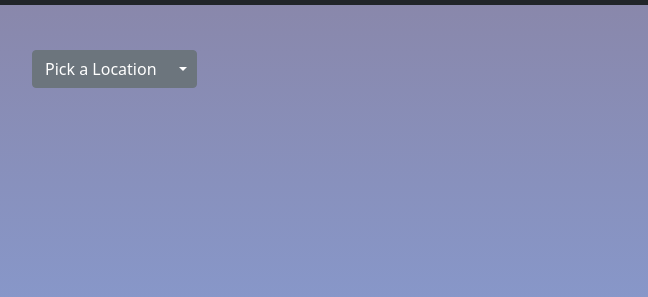
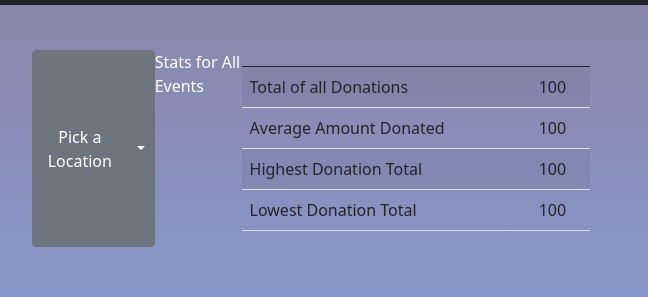
Before and after one commit to LaneTrain47/SuperDogEvents, a plain HTML site: page app.html in a window 1280 px wide. Shown: the part 66-363 px from the top of the page, 0-648 px from the left. Drawn offline with nearby package versions, Linux system fonts and the light colour scheme; files whose address does not match are found by name.

Commit message:
20210801_175600

```diff
--- a/app.html
+++ b/app.html
@@ -16,8 +16,7 @@
         crossorigin="anonymous" referrerpolicy="no-referrer" />
 </head>
 
-<body class="d-flex flex-column h-100 gradient color: text-white">
-
+<body onload="buildDropdown()" class="d-flex flex-column h-100 gradient color: text-white">
     <nav class="navbar navbar-expand-md navbar-dark fixed-top bg-dark">
         <div class="container-fluid">
             <img src="/img/AppIcon-small.png" alt="">
@@ -45,8 +44,6 @@
         </div>
     </nav>
     <main class="flex-shrink-0">
-
-
         <div class="container-fluid mt-5">
             <div class="logoContainer">
                 <div class="row mt-5">
@@ -54,25 +51,36 @@
                         <div class="btn-group">
                             <button type="button" class="btn btn-secondary">Pick a Location</button>
                             <button type="button" class="btn btn-secondary dropdown-toggle dropdown-toggle-split"
-                                data-toggle="dropdown" aria-haspopup="true" aria-expanded="false">
+                                data-bs-toggle="dropdown" aria-haspopup="true" aria-expanded="false">
                                 <span class="sr-only">Toggle Dropdown</span>
                             </button>
                             <div id="eventDropdown" class="dropdown-menu">
-                                <!--Template for dropdown-->
-                                <a class="dropdown-item" onclick="" data-string="New York">New York</a>
-                                <a class="dropdown-item" onclick="" data-string="California">California</a>
-                                <a class="dropdown-item" onclick="" data-string="Tennessee">Tennessee</a>
-                                <a class="dropdown-item" onclick="" data-string="Maryland">Maryland</a>
-                                <a class="dropdown-item" onclick="" data-string="North Carolina">North Carolina</a>
-                                <div class="dropdown-divider"></div>
-                                <a class="dropdown-item" onclick="" data-string="All">All</a>
-
-
-
-
-
-
                             </div>
+                            <table class="table table-striped">
+                                <thead>
+                                    <tr>
+                                        <th colspan="2" id="statsHeader"></th>Stats for All Events</th>
+                                    </tr>
+                                </thead>
+                                <tbody>
+                                    <tr>
+                                        <td> Total of all Donations</td>
+                                        <td id="donationTotal">100</td>
+                                    </tr>
+                                    <tr>
+                                        <td> Average Amount Donated</td>
+                                        <td id="donationAverage">100</td>
+                                    </tr>
+                                    <tr>
+                                        <td> Highest Donation Total</td>
+                                        <td id="donationHighest">100</td>
+                                    </tr>
+                                    <tr>
+                                        <td> Lowest Donation Total</td>
+                                        <td id="donationLowest">100</td>
+                                    </tr>
+                                </tbody>
+                            </table>
                         </div>
                     </div>
                     <div class="col-6">
--- a/js/site.js
+++ b/js/site.js
@@ -0,0 +1,78 @@
+let events = [{
+        event: 'Games Done Quick',
+        city: 'New York',
+        state: 'New York',
+        donations: 2425790,
+        date: "01/06/2019"
+    },
+    {
+        event: 'Games Done Quick',
+        city: 'New York',
+        state: 'New York',
+        donations: 3039569,
+        date: "06/23/2019"
+    },
+    {
+        event: 'Games Done Quick',
+        city: 'New York',
+        state: 'New York',
+        donations: 152595,
+        date: "09/27/2019"
+    },
+    {
+        event: 'Games Done Quick',
+        city: 'San Diego',
+        state: 'California',
+        donations: 3164002,
+        date: "01/05/2020"
+    },
+    {
+        event: 'Games Done Quick',
+        city: 'San Diego',
+        state: 'California',
+        donations: 403631,
+        date: "04/17/2020"
+    },
+    {
+        event: 'Games Done Quick',
+        city: 'San Diego',
+        state: 'California',
+        donations: 2345785,
+        date: "08/16/2020"
+    },
+    {
+        event: 'Games Done Quick',
+        city: 'Charlotte',
+        state: 'North Carolina',
+        donations: 2739612,
+        date: "01/03/2021"
+    },
+    {
+        event: 'Games Done Quick',
+        city: 'Charlotte',
+        state: 'North Carolina',
+        donations: 2927667,
+        date: "07/04/2021"
+    },
+];
+
+//The default display for all events
+let filteredEvents = events;
+
+//A dropdown of specific cities
+function buildDropdown() {
+    let eventDropdown = document.getElementById("eventDropdown");
+    //Distinct events for the events array
+    let distinctEvents = [...new Set(events.map(event => event.city))];
+
+    let linkHTMLEnd = '<div class="dropdown-divider"></div><a class="dropdown-item" onclick="getEvents(this)" data-string="All" >All</a>';
+    let resultHTML = "";
+
+    for (let i = 0; i < distinctEvents.length; i++) {
+        resultHTML += `<a class="dropdown-item" onclick="getEvents(this)" data-string="${distinctEvents[i]}">${distinctEvents[i]}</a>`;
+    }
+
+    resultHTML += linkHTMLEnd;
+    eventDropdown.innerHTML = resultHTML;
+
+}
```
